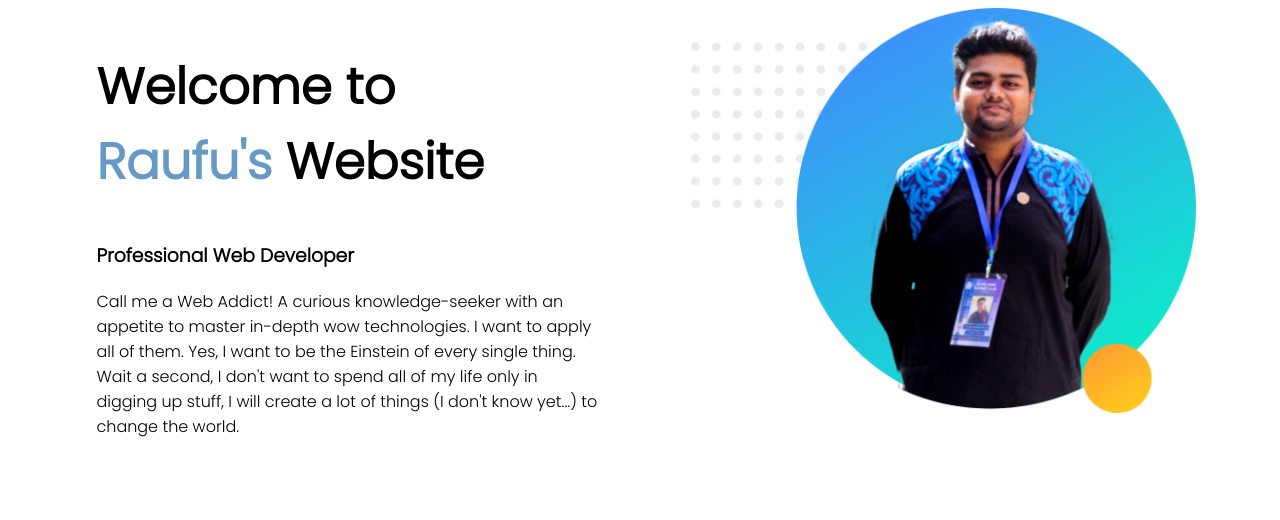
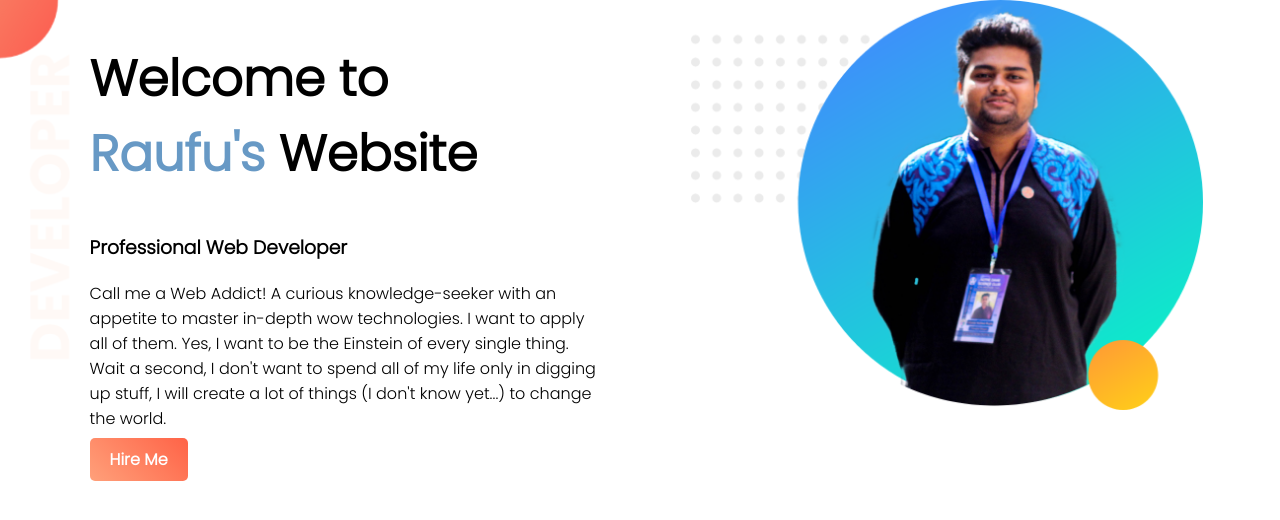
Before and after one commit to iamraufu/Portfolio, a plain HTML site: page index.html in a window 1280 px wide. Drawn offline with Linux system fonts and the light colour scheme.

Commit message:
final commit

```diff
--- a/index.html
+++ b/index.html
@@ -11,12 +11,13 @@
 </head>
 
 <body>
-    <section>
+    <section class="top-banner">
         <div class="half-width">
             <h1>Welcome to <br> <span id="name-highlight">Raufu's </span> Website</h1>
             <h3>Professional Web Developer</h3>
             <p>Call me a Web Addict! A curious knowledge-seeker with an appetite to master in-depth wow technologies. I want to apply all of them. Yes, I want to be the Einstein of every single thing. Wait a second, I don't want to spend all of my life only
                 in digging up stuff, I will create a lot of things (I don't know yet...) to change the world.</p>
+            <a class="link-button" target="_blank" href="https://www.linkedin.com/in/eftykharrahman/">Hire Me</a>
         </div>
         <div class="half-width">
             <img src="images/raufu.png" alt="iamraufu">
--- a/style.css
+++ b/style.css
@@ -1,5 +1,6 @@
 body {
     font-family: 'Poppins', sans-serif;
+    margin: 0;
 }
 
 h1 {
@@ -20,3 +21,21 @@ h1 {
 .half-width img {
     width: 100%;
 }
+
+.top-banner {
+    background-image: url("images/top-banner.png");
+    background-repeat: no-repeat;
+}
+
+section {
+    height: 500px;
+}
+
+.link-button {
+    text-decoration: none;
+    background-image: linear-gradient(45deg, lightSalmon, tomato);
+    padding: 10px 20px;
+    border-radius: 5px;
+    color: white;
+    font-weight: 700;
+}
```
